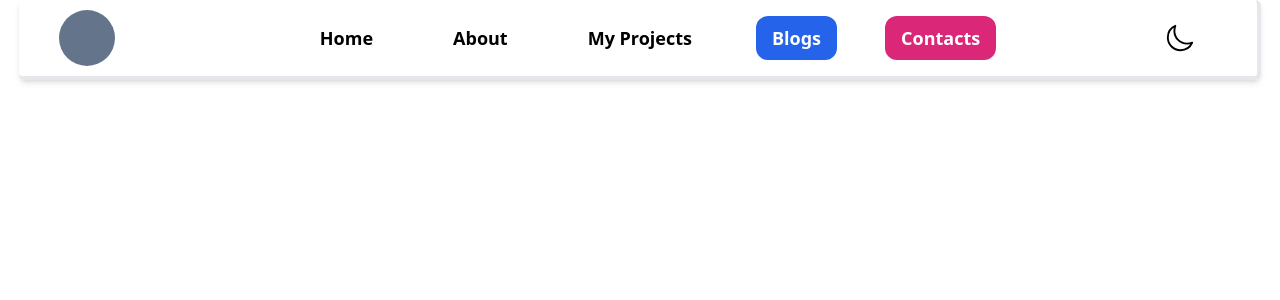
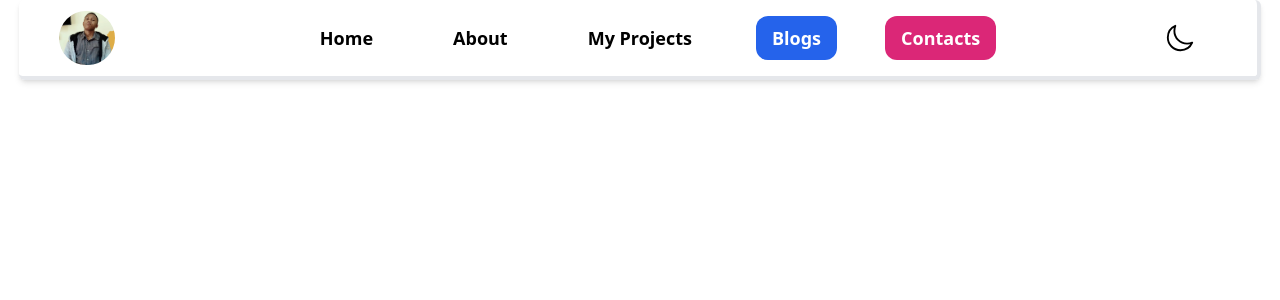
Before and after one commit to marandu3/PORTIFOLIO, a React (Vite) app: page / in a window 1280 px wide. Shown: the top 300 px of the page. Built offline with nearby package versions, Linux system fonts and the light colour scheme.

Commit message:
add profile picture

```diff
--- a/src/components/Navbar.jsx
+++ b/src/components/Navbar.jsx
@@ -2,6 +2,7 @@ import { FaWindowClose } from "react-icons/fa";
 import { AiOutlineMenu } from "react-icons/ai";
 import { IoMoon, IoMoonOutline } from "react-icons/io5";
 import { useState } from "react";
+import Profile from '../assets/profilepic.jpg'
 
 function Navbar() {
   const [isblack, setIsBlack] = useState(false);
@@ -23,8 +24,8 @@ function Navbar() {
       >
         {/* Logo */}
         <div className="font-bold text-2xl sm:text-3xl font-serif px-2">
-          <div className="bg-slate-500 w-14 h-14 rounded-full flex items-center justify-center">
-            {/* Profile Image Placeholder */}
+          <div className="bg-slate-500 overflow-hidden w-14 h-13 rounded-full flex items-center justify-center">
+            <img src={Profile} size='100px'/>
           </div>
         </div>
 
```
Also changed, not shown: src/assets/profilepic.jpg (added).
